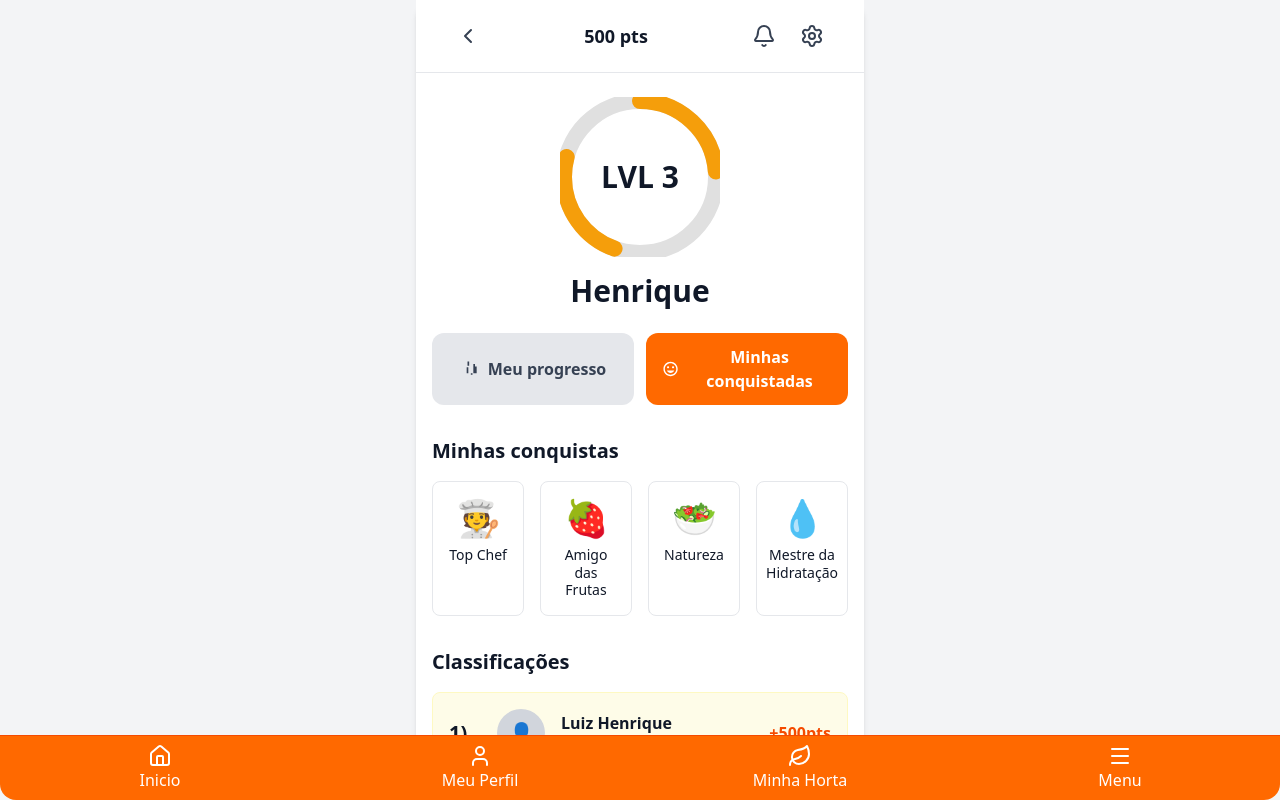
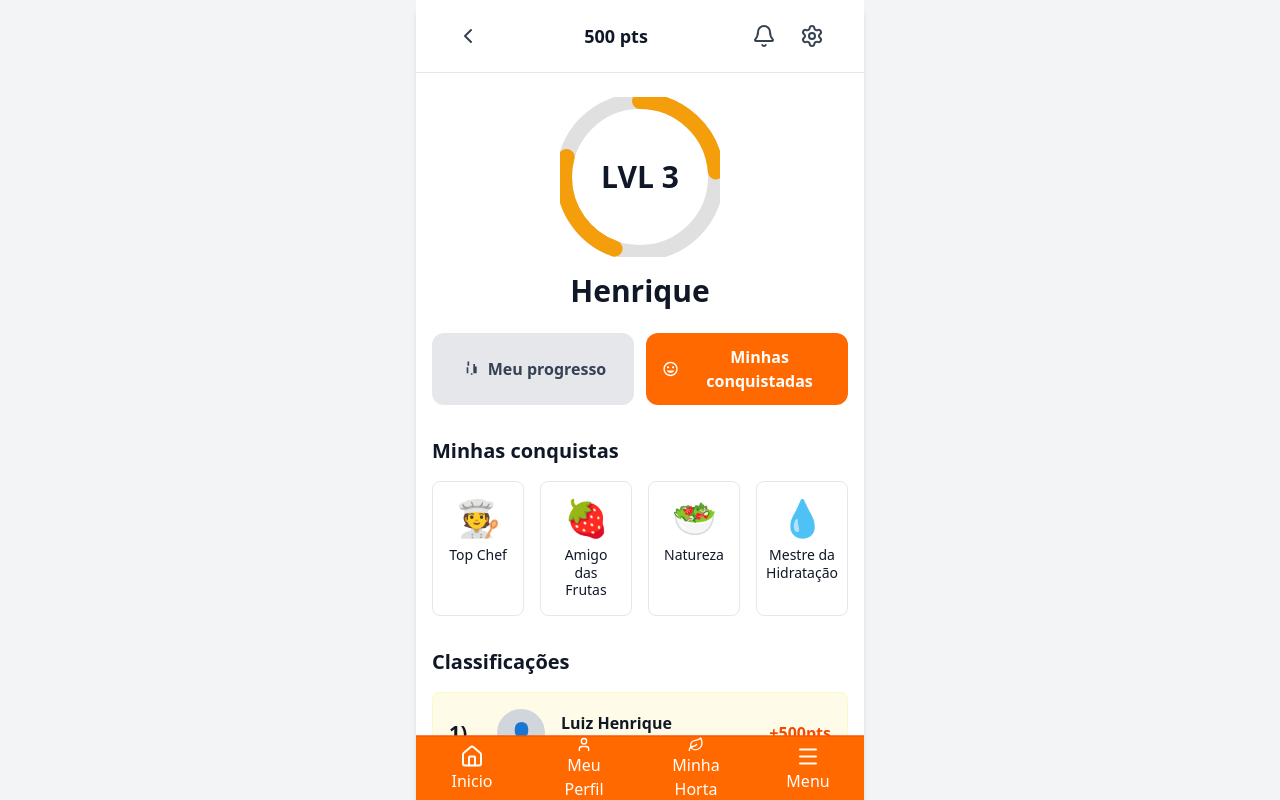
Before and after one commit to estartandodevs-course/Nutra-Frontend-TCC-2025, a React (Vite) app: page /conquistas in a window 1280 px wide. Built offline with nearby package versions, Linux system fonts and the light colour scheme.

Commit message:
fix(component): fix BottomNav component

```diff
--- a/src/components/general/BottomNav.tsx
+++ b/src/components/general/BottomNav.tsx
@@ -2,25 +2,28 @@ import { Home, User, Leaf, Menu } from "lucide-react";
 
 export default function BottomNav() {
   return (
-    <div className="absolute bottom-0 left-0 w-full bg-orange-500 border-t border-orange-600 rounded-b-2xl z-20">
+    <nav className="sticky bottom-0 left-0 w-full bg-orange-500 border-t border-orange-600 z-10">
       <div className="flex justify-around items-center h-16">
-        <button className="flex flex-col items-center justify-center w-16 h-16 text-white cursor-pointer">
+        <button className="flex flex-col items-center justify-center w-16 h-16 text-white">
           <Home size={24} />
-          <span className="font-fredoka text-[16px] font-normal whitespace-nowrap">Inicio</span>
+          <span className="font-fredoka text-[16px]">Inicio</span>
         </button>
-        <button className="flex flex-col items-center justify-center w-16 h-16 text-white cursor-pointer">
+
+        <button className="flex flex-col items-center justify-center w-16 h-16 text-white">
           <User size={24} />
-          <span className="font-fredoka text-[16px] font-normal whitespace-nowrap">Meu Perfil</span>
+          <span className="font-fredoka text-[16px]">Meu Perfil</span>
         </button>
-        <button className="flex flex-col items-center justify-center w-16 h-16 text-white cursor-pointer">
+
+        <button className="flex flex-col items-center justify-center w-16 h-16 text-white">
           <Leaf size={24} />
-          <span className="font-fredoka text-[16px] font-normal whitespace-nowrap">Minha Horta</span>
+          <span className="font-fredoka text-[16px]">Minha Horta</span>
         </button>
-        <button className="flex flex-col items-center justify-center w-16 h-16 text-white cursor-pointer">
+
+        <button className="flex flex-col items-center justify-center w-16 h-16 text-white">
           <Menu size={24} />
-          <span className="font-fredoka text-[16px] font-normal whitespace-nowrap">Menu</span>
+          <span className="font-fredoka text-[16px]">Menu</span>
         </button>
       </div>
-    </div>
+    </nav>
   );
 }
```
